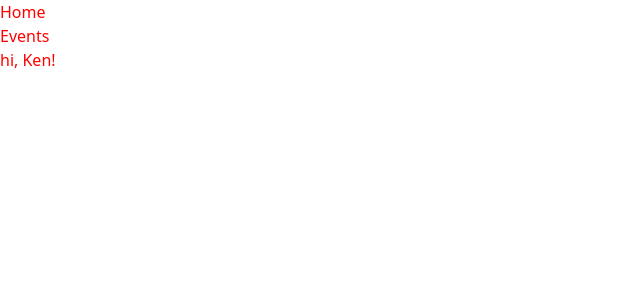
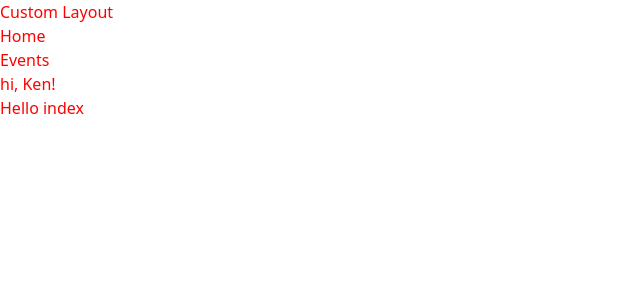
Before and after one commit to kentheboy/nuxt-prototype, a Nuxt app: page /custom in a window 1280 px wide. Shown: the top 300 px of the page, without its empty margins (0-640 px from the left). Built offline with nearby package versions, Linux system fonts and the light colour scheme.

Commit message:
explain the useage of layout rendaring

```diff
--- a/app.vue
+++ b/app.vue
@@ -1,7 +1,6 @@
 <template>
   <div>
     <NuxtLayout>
-      <Header />
       <NuxtPage />
     </NuxtLayout>
   </div>
--- /dev/null
+++ b/layouts/custom.vue
@@ -0,0 +1,7 @@
+<template>
+    <div class="custom-layout">
+        <p>Custom Layout</p>
+        <Header />
+        <slot />
+    </div>
+</template>
--- /dev/null
+++ b/layouts/default.vue
@@ -0,0 +1,6 @@
+<template>
+    <div class="defult-layout">
+        <Header />
+        <slot />
+    </div>
+</template>
--- /dev/null
+++ b/pages/custom.vue
@@ -0,0 +1,10 @@
+<template>
+    <div>
+        Hello index
+    </div>
+</template>
+<script setup lang="ts">
+definePageMeta({
+  layout: 'custom'
+})
+</script>
--- a/pages/index.vue
+++ b/pages/index.vue
@@ -1,6 +1,5 @@
 <template>
     <div>
-        Heello index
-        <Alert/>
+        Hello index
     </div>
 </template>
```
